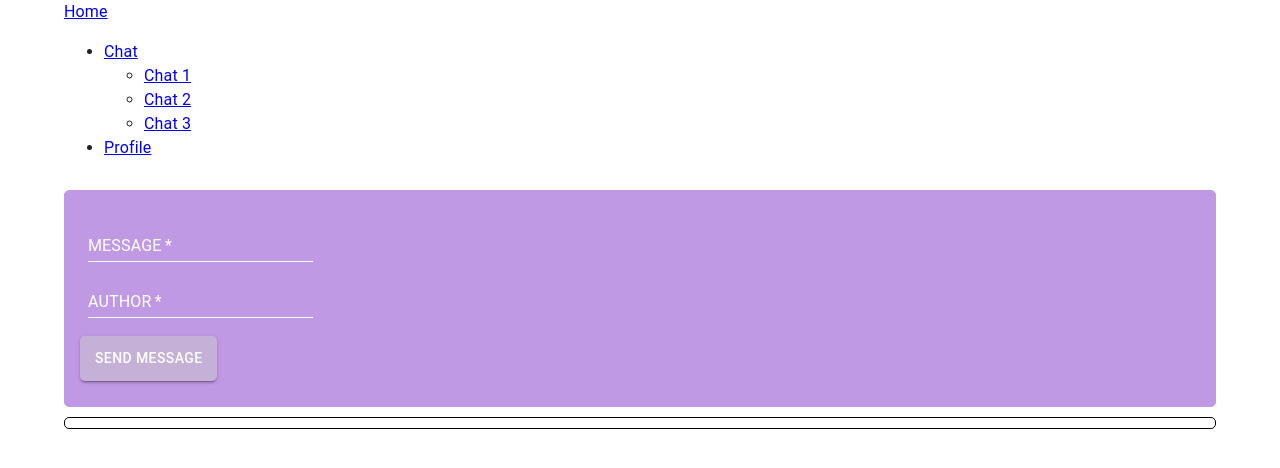
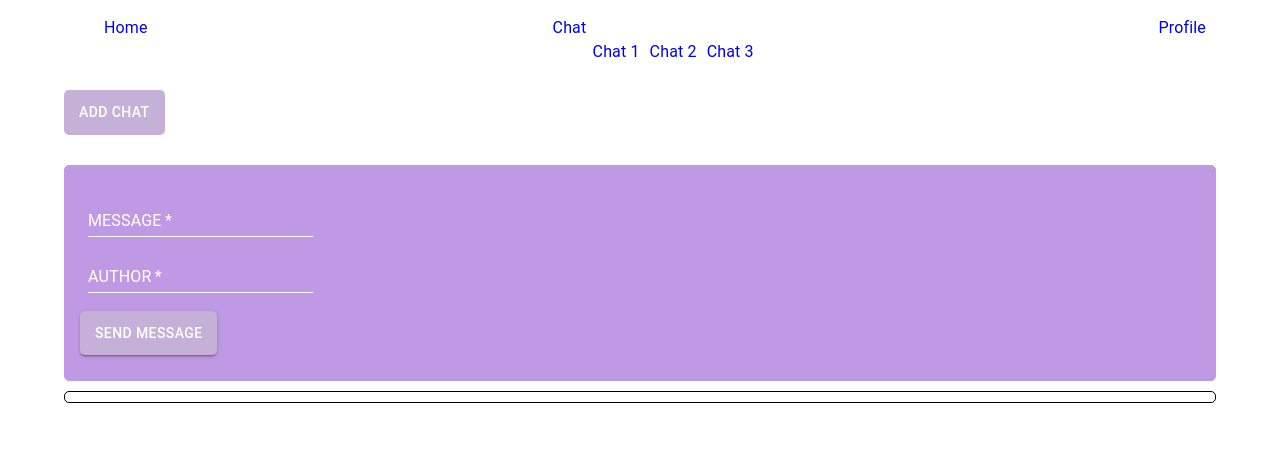
Before and after one commit to Sharymka/React_redux_lessons, a React (Create React App) app: page /chat/1 in a window 1280 px wide. Shown: the top 468 px of the page. Built offline with nearby package versions, Linux system fonts and the light colour scheme; the HTML template or start-up script is replaced by a standard one.

Commit message:
01 | add btn add chat

```diff
--- a/src/App.js
+++ b/src/App.js
@@ -1,37 +1,62 @@
 import React from "react";
-import { Provider } from "react-redux";
-import { store } from "./components/store";
 import { Redirect, BrowserRouter, Switch, Route, Link } from "react-router-dom";
 import "./App.css";
 import HomePage from "./components/pages/HomePage";
 import ChatPage from "./components/pages/ChatPage";
 import ProfilePage from "./components/pages/ProfilePage";
 import ThemeProvider from "./components/ThemeProvider";
+import BtnAddChat from "./components/BtnAddChat";
+import { useSelector } from "react-redux";
+import { getChats } from "./components/store/ChatReducer/selectors";
+import { addChatAction } from "./actions";
+import "./components/style.css";
 
 function App() {
-  const { getState } = store;
+  const chats = useSelector(getChats());
+  const chatsLength = Object.keys(chats).length;
+
+  const addChat = () => {
+    console.log(chats);
+    console.log(chatsLength);
+
+    addChatAction(chatsLength);
+  };
 
   return (
-    <Provider store={store}>
     <ThemeProvider>
       <BrowserRouter>
         <header>
-            <Link to="/">Home</Link>
-            <ul>
+          <ul className="link_list">
             <li>
-                <Link to="/chat">Chat</Link>
-                <ul>
-                  {Object.values(getState().chats).map((chat) => {
+              <Link className="link" to="/">
+                Home
+              </Link>
+            </li>
+            <li>
+              <Link className="link " to="/chat">
+                Chat
+              </Link>
+              <ul className="link_list">
+                {Object.values(chats).map((chat) => {
                   return (
                     <li key={chat.id}>
-                        {<Link to={`/chat/${chat.id}`}>Chat {chat.id}</Link>}
+                      {
+                        <Link
+                          className="link chat_link"
+                          to={`/chat/${chat.id}`}
+                        >
+                          Chat {chat.id}
+                        </Link>
+                      }
                     </li>
                   );
                 })}
               </ul>
             </li>
             <li>
-                <Link to="/profile">Profile</Link>
+              <Link className="link" to="/profile">
+                Profile
+              </Link>
             </li>
           </ul>
         </header>
@@ -43,24 +68,29 @@ function App() {
             path="/chat/:id"
             render={(data) => {
               const chatId = data.match.params.id;
-                const shouldRedirect = Object.keys(getState().chats).every(
+              const shouldRedirect = Object.keys(chats).every(
                 (key) => key !== chatId
               );
               switch (!shouldRedirect) {
                 case true:
-                    return <ChatPage chatId={chatId}></ChatPage>;
+                  return (
+                    <>
+                      <BtnAddChat onClick={addChat}> Add Chat</BtnAddChat>
+                      <ChatPage chatId={chatId}></ChatPage>
+                    </>
+                  );
                 default:
                   return <Redirect to="/" />;
               }
             }}
           />
+
           <Route path="/profile">
             <ProfilePage />
           </Route>
         </Switch>
       </BrowserRouter>
     </ThemeProvider>
-    </Provider>
   );
 }
 export default App;
--- a/src/actions/chats_actions.js
+++ b/src/actions/chats_actions.js
@@ -1,4 +1,4 @@
-import { ADD_POST, DELETE_POST } from "../constants/chats";
+import { ADD_POST, DELETE_POST, ADD_CHAT } from "../constants/chats";
 
 export const addPostAction = (post, chatId) => ({
   type: ADD_POST,
@@ -11,3 +11,12 @@ export const deletePostAction = (chatId, postId) => ({
   chatId: chatId,
   postId: postId,
 });
+
+export const addChatAction = (chatsLength) => ({
+  type: ADD_CHAT,
+  payload: {
+    id: chatsLength + 1,
+    title: `chat ${chatsLength + 1}`,
+    messageList: [],
+  },
+});
--- a/src/actions/index.js
+++ b/src/actions/index.js
@@ -12,6 +12,7 @@ const actions = bindActionCreators(
 );
 
 export const {
+  addChatAction,
   addPostAction,
   deletePostAction,
   changeMessageAction,
--- /dev/null
+++ b/src/components/BtnAddChat.jsx
@@ -0,0 +1,19 @@
+import { Button } from "@mui/material";
+
+export default function BtnAddChat({ children, onClick }) {
+  return (
+    <Button
+      style={{
+        borderRadius: 5,
+        backgroundColor: "rgb(197, 177, 216)",
+        padding: "10px 15px",
+        fontSize: "14px",
+        marginTop: "10px",
+        color: "white",
+      }}
+      onClick={onClick}
+    >
+      {children}
+    </Button>
+  );
+}
--- a/src/components/FormPropsTextFields.jsx
+++ b/src/components/FormPropsTextFields.jsx
@@ -9,7 +9,7 @@ import { changeAuthorAction, changeMessageAction } from "../actions";
 import { addPostAction } from "../actions";
 import { useSelector } from "react-redux";
 import getPost from "./store/PostReducer/selectors";
-// import actions from "../actions";
+
 const sentMessage = "Your message has just been sent";
 
 export default function FormPropsTextFields(props) {
@@ -86,7 +86,6 @@ export default function FormPropsTextFields(props) {
           <MessageInput value={post.message} onChange={onChangeMessage} />
           <AuthorInput value={post.author} onChange={onChangeAuthor} />
           <BtnSendMessage>Send message</BtnSendMessage>
-          {/* <BtnChangeTheme /> */}
           <RobotMessage robotMessage={robotMessage}></RobotMessage>
         </div>
       </Box>
--- a/src/components/reducers/ChatReduser.jsx
+++ b/src/components/reducers/ChatReduser.jsx
@@ -1,4 +1,4 @@
-import { ADD_POST, DELETE_POST } from "../../constants/chats";
+import { ADD_POST, DELETE_POST, ADD_CHAT } from "../../constants/chats";
 const initialState = {
   1: {
     id: 1,
@@ -18,8 +18,7 @@ const initialState = {
 };
 
 export const chatsReducer = (state = initialState, action) => {
-  console.log("action");
-  console.log(action);
+  // console.log(action.payload);
   switch (action.type) {
     case ADD_POST:
       return {
@@ -44,6 +43,9 @@ export const chatsReducer = (state = initialState, action) => {
           messageList: changedMessageList,
         },
       };
+    case ADD_CHAT:
+      console.log(action.payload);
+      return { ...state, [action.payload.id]: action.payload };
     default:
       return state;
   }
--- a/src/components/store/ChatReducer/selectors.js
+++ b/src/components/store/ChatReducer/selectors.js
@@ -1,3 +1,7 @@
 export default function getChatById(chatId) {
   return (state) => state.chats[chatId];
 }
+
+export function getChats() {
+  return (state) => state.chats;
+}
--- a/src/components/style.css
+++ b/src/components/style.css
@@ -73,6 +73,18 @@
     gap: 130px;
 }
 
+.link_list {
+    display: flex;
+    flex-direction: row;
+    justify-content: space-between;
+    list-style-type: none;
+}
+
+.link {
+    text-decoration:none;
+    margin-right: 10px;
+}
+
 .mui-form {
     margin-top: 30px;
     width: 100%;
--- a/src/constants/chats.js
+++ b/src/constants/chats.js
@@ -1,2 +1,3 @@
 export const ADD_POST = "add post";
 export const DELETE_POST = "delete post";
+export const ADD_CHAT = "add chat";
--- a/src/index.js
+++ b/src/index.js
@@ -3,11 +3,15 @@ import ReactDOM from "react-dom/client";
 import "./index.css";
 import App from "./App";
 import reportWebVitals from "./reportWebVitals";
+import { Provider } from "react-redux";
+import { store } from "./components/store";
 
 const root = ReactDOM.createRoot(document.getElementById("root"));
 root.render(
   <React.StrictMode>
-    <App />
+    <Provider store={store}>
+      <App />
+    </Provider>
   </React.StrictMode>
 );
 
```
Lines whose indentation alone changed are shown as unchanged.
